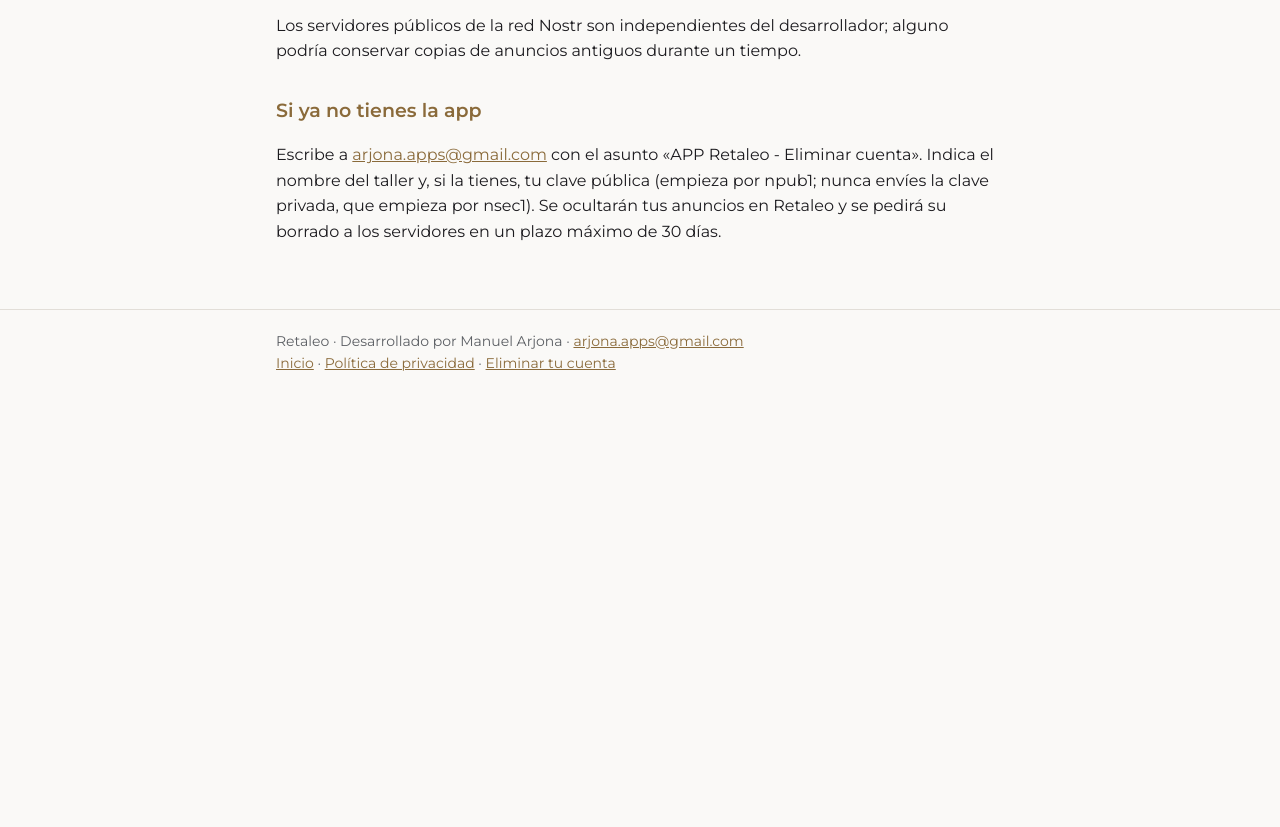
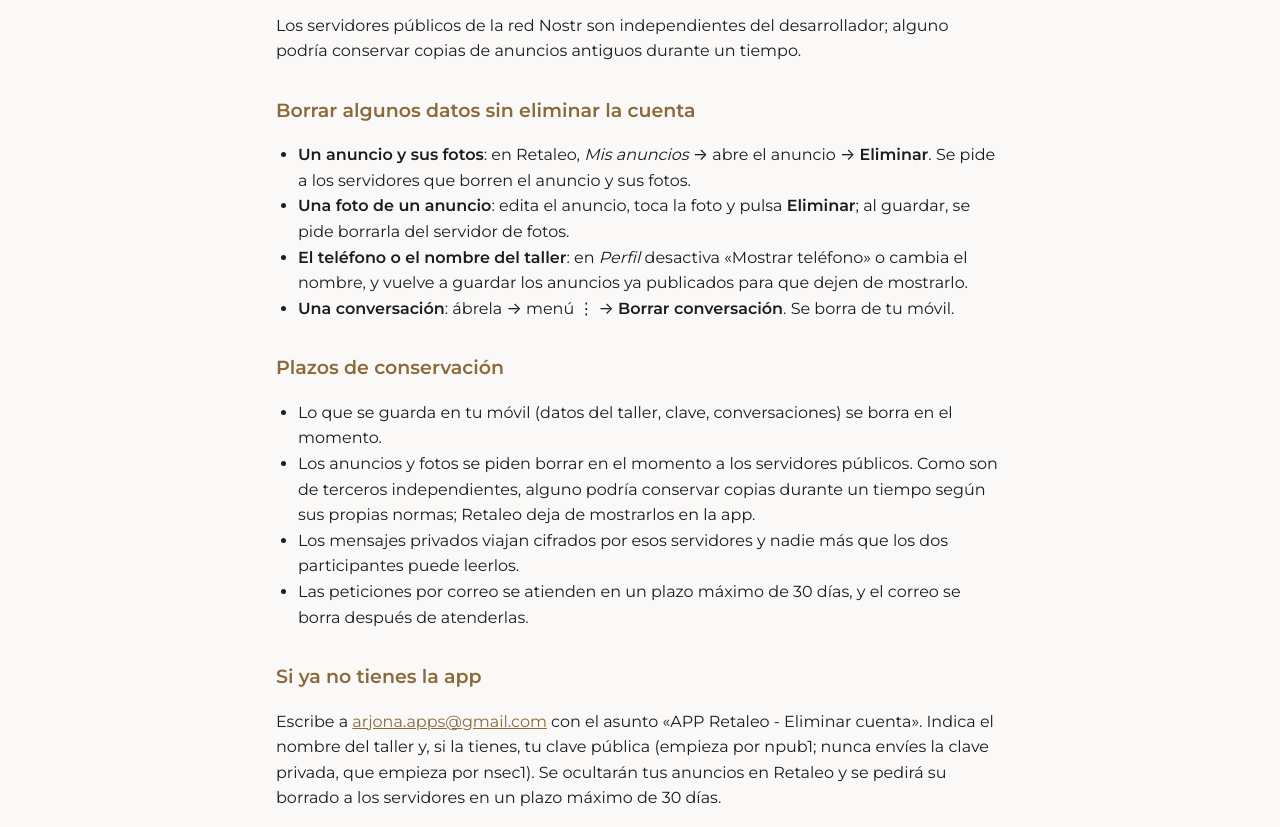
Before and after one commit to manarjomar/retaleo-web, a plain HTML site: page eliminar-cuenta.html in a window 1280 px wide. Shown: the part 547-1374 px from the top of the page. Before the commit the page ends 941 px from the top, so only its background shows below. Drawn offline with Linux system fonts and the light colour scheme.

Commit message:
Eliminar cuenta: borrar datos sin eliminar la cuenta y plazos de conservación
Co-Authored-By: Claude Opus 5.5 <noreply@anthropic.com>
Claude-Session: https://claude.ai/code/session_01TxAz4bZjcNmn81UAdWxDvV

```diff
--- a/eliminar-cuenta.html
+++ b/eliminar-cuenta.html
@@ -32,6 +32,22 @@
 </ul>
 <p>Los servidores públicos de la red Nostr son independientes del desarrollador; alguno podría conservar copias de anuncios antiguos durante un tiempo.</p>
 
+<h2 id="borrar-datos">Borrar algunos datos sin eliminar la cuenta</h2>
+<ul>
+<li><strong>Un anuncio y sus fotos</strong>: en Retaleo, <em>Mis anuncios</em> → abre el anuncio → <strong>Eliminar</strong>. Se pide a los servidores que borren el anuncio y sus fotos.</li>
+<li><strong>Una foto de un anuncio</strong>: edita el anuncio, toca la foto y pulsa <strong>Eliminar</strong>; al guardar, se pide borrarla del servidor de fotos.</li>
+<li><strong>El teléfono o el nombre del taller</strong>: en <em>Perfil</em> desactiva «Mostrar teléfono» o cambia el nombre, y vuelve a guardar los anuncios ya publicados para que dejen de mostrarlo.</li>
+<li><strong>Una conversación</strong>: ábrela → menú ⋮ → <strong>Borrar conversación</strong>. Se borra de tu móvil.</li>
+</ul>
+
+<h2>Plazos de conservación</h2>
+<ul>
+<li>Lo que se guarda en tu móvil (datos del taller, clave, conversaciones) se borra en el momento.</li>
+<li>Los anuncios y fotos se piden borrar en el momento a los servidores públicos. Como son de terceros independientes, alguno podría conservar copias durante un tiempo según sus propias normas; Retaleo deja de mostrarlos en la app.</li>
+<li>Los mensajes privados viajan cifrados por esos servidores y nadie más que los dos participantes puede leerlos.</li>
+<li>Las peticiones por correo se atienden en un plazo máximo de 30 días, y el correo se borra después de atenderlas.</li>
+</ul>
+
 <h2>Si ya no tienes la app</h2>
 <p>Escribe a <a href="mailto:arjona.apps@gmail.com?subject=APP%20Retaleo%20-%20Eliminar%20cuenta">arjona.apps@gmail.com</a> con el asunto «APP Retaleo - Eliminar cuenta». Indica el nombre del taller y, si la tienes, tu clave pública (empieza por npub1; nunca envíes la clave privada, que empieza por nsec1). Se ocultarán tus anuncios en Retaleo y se pedirá su borrado a los servidores en un plazo máximo de 30 días.</p>
 </main>
```
